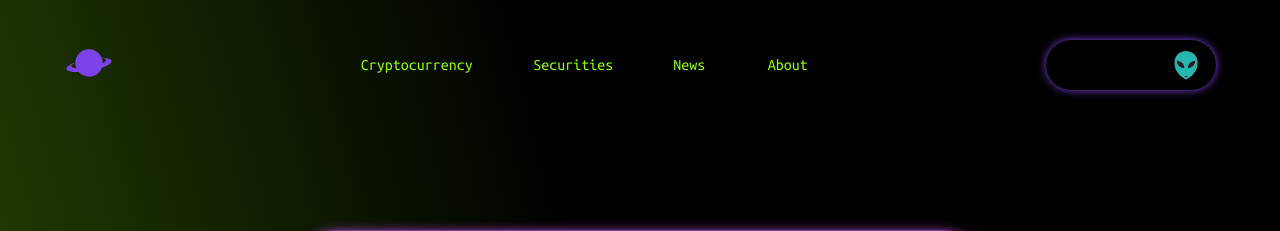
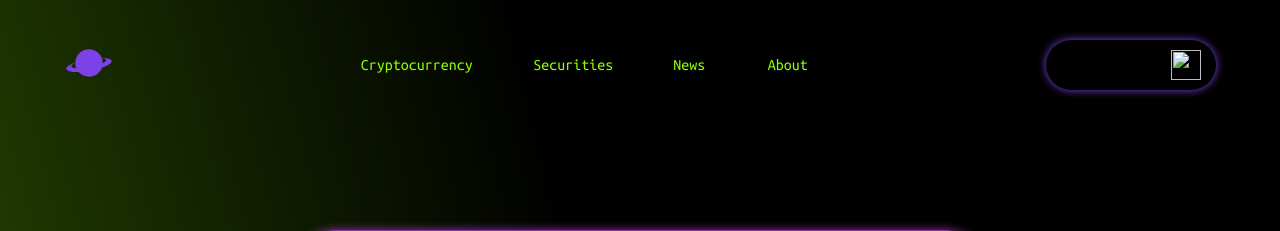
Before and after one commit to LaryStef/CryptoDeal, a Flask app: page /about in a window 1280 px wide. Shown: the top 231 px of the page. Run offline with Flask 3, Linux system fonts and the light colour scheme; parts of the project's set-up code (start-up, migrations or seed data) failed here and were passed over.

Commit message:
fix: Delete test avatar

```diff
--- a/app/templates/base.html
+++ b/app/templates/base.html
@@ -36,7 +36,7 @@
         </div>
         <a class="profile display-off" id="profile-button" href="{{ url_for('main.profile') }}">
             <div class="username" id="name"></div>
-            <img src="{{ url_for('static', filename='png/Alien3.png') }}" alt="" class="avatar" id="avatar" decoding="async">
+            <img src="" alt="" class="avatar" id="avatar" decoding="async">
         </a>
     </nav>
     {% endblock %}
```
